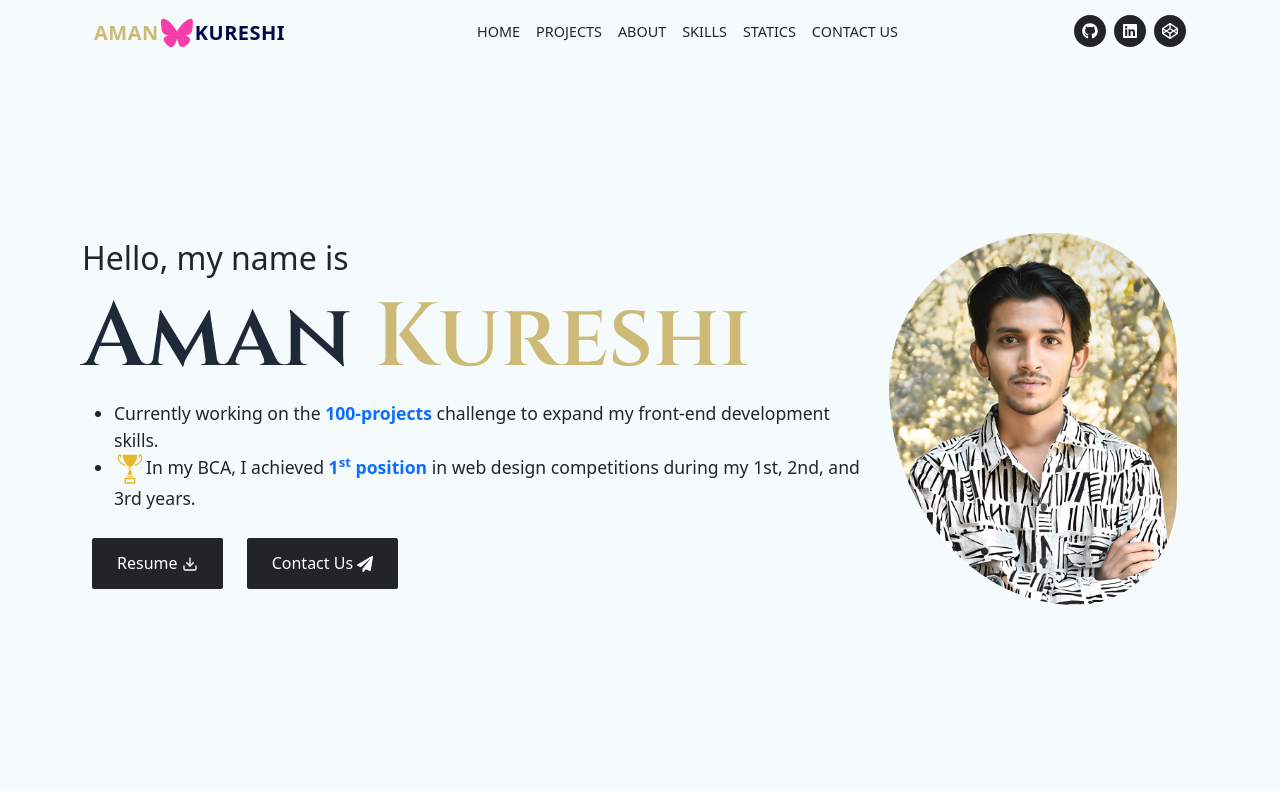
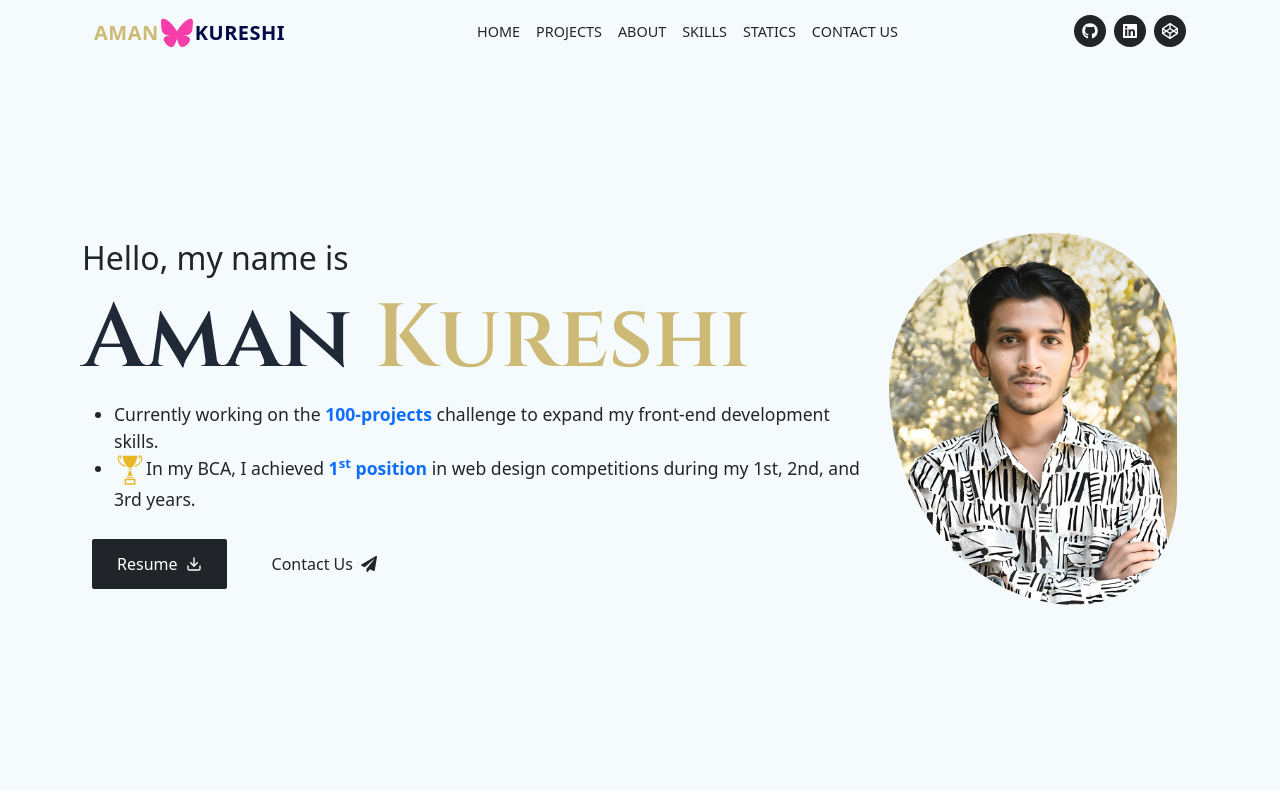
Before and after one commit to amankureshi/portfolio-2025, a React (Vite) app: page / in a window 1280 px wide. Shown: the top 800 px of the page. Built offline with nearby package versions, Linux system fonts and the light colour scheme.

Commit message:
update css class

```diff
--- a/src/Components/HeroSection.jsx
+++ b/src/Components/HeroSection.jsx
@@ -52,20 +52,19 @@ const HeroSection = () => {
             </li>
           </ul>
 
-          <div class="d-inline-flex gap-1">
+          <div class="d-inline-flex">
             <a
               href={Resume}
-              className="btn btn-dark text-white px-4 py-3 lh-1 resume-btn"
+              class="btn btn-dark text-white px-4 py-3 lh-1 d-flex justify-content-center align-items-center resume-btn"
               target="_blank"
             >
-              Resume <FiDownload />
+              Resume <FiDownload class="ms-2" />
             </a>
             <a
-              href="https://github.com/amankureshi"
               target="_blank"
-              className="btn btn-dark text-white px-4 py-3 lh-1 resume-btn"
+              class="btn contact-btn px-4 py-3 lh-1 d-flex justify-content-center align-items-center resume-btn"
             >
-              Contact Us <FaPaperPlane />
+              Contact Us <FaPaperPlane class="ms-2" />
             </a>
           </div>
         </div>
```
